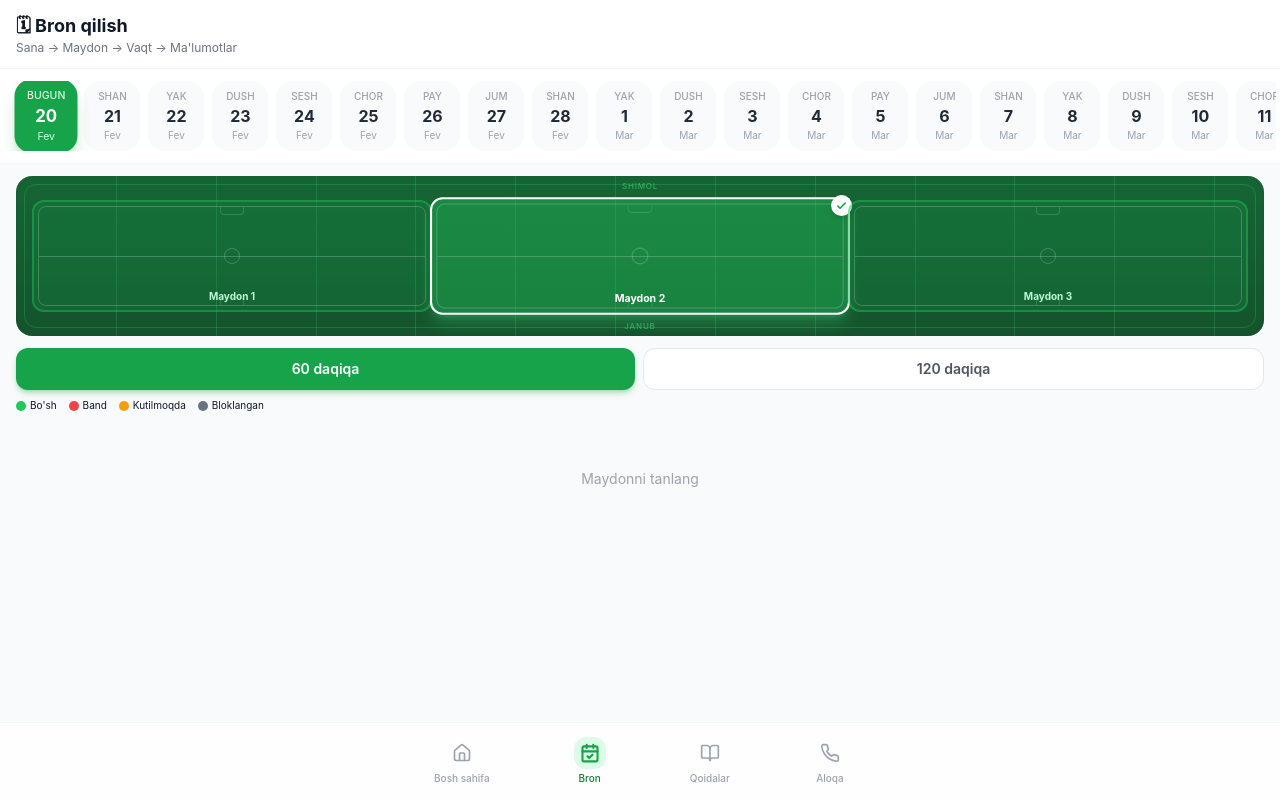
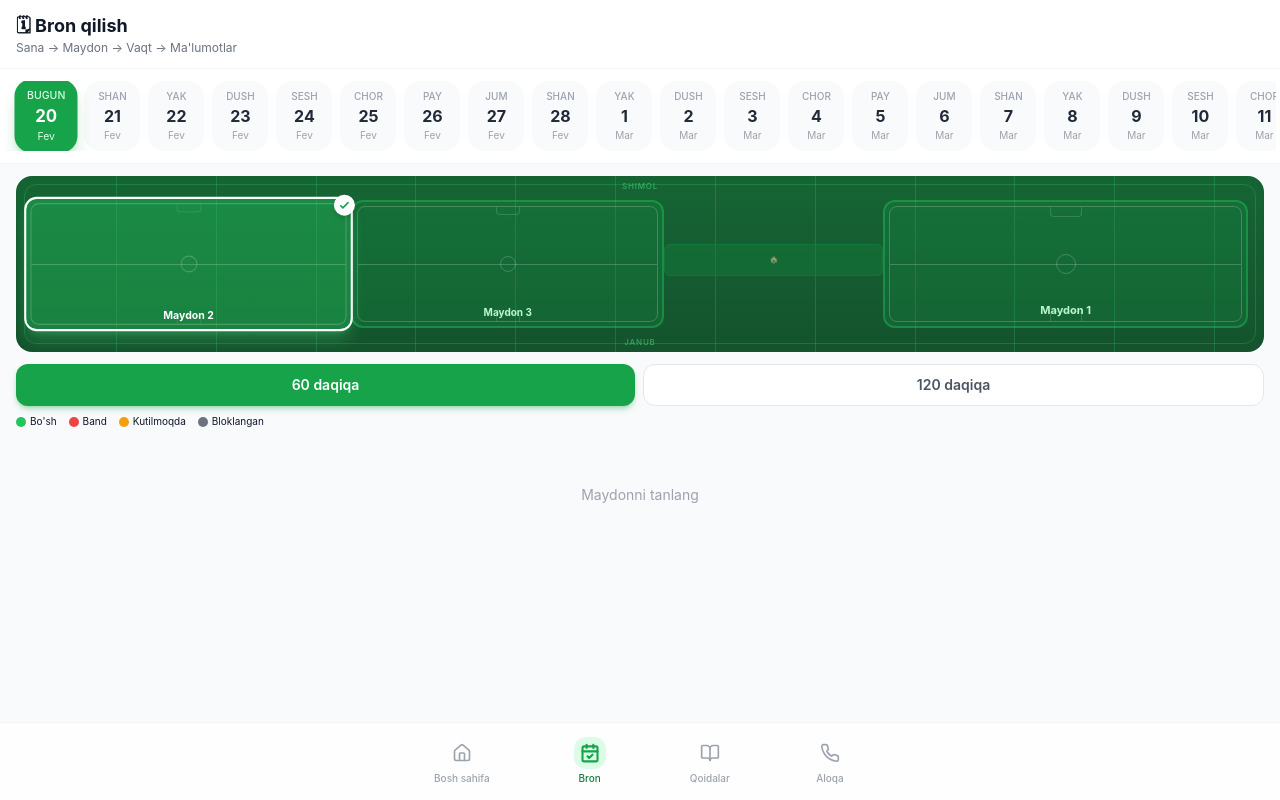
Before and after one commit to diyorbekaiuz-tech/sohil-polya-bot, a Next.js app: page /booking in a window 1280 px wide. Both pictures are taken after a click on the button "Maydon 2". Built offline with nearby package versions, Linux system fonts and the light colour scheme; no server answers; the database is empty.

Commit message:
Update field map layout to match real-world aerial view

```diff
--- a/src/components/FieldMap.tsx
+++ b/src/components/FieldMap.tsx
@@ -33,7 +33,7 @@ export default function FieldMap({
 
   return (
     <div
-      className={`relative w-full ${compact ? "h-32" : "h-40"} bg-gradient-to-b from-green-800 to-green-900 rounded-2xl overflow-hidden shadow-inner`}
+      className={`relative w-full ${compact ? "h-36" : "h-44"} bg-gradient-to-b from-green-800 to-green-900 rounded-2xl overflow-hidden shadow-inner`}
     >
       {/* Background pattern - grass effect */}
       <div className="absolute inset-0 opacity-20">
@@ -49,67 +49,98 @@ export default function FieldMap({
       {/* Facility boundary */}
       <div className="absolute inset-2 border border-green-500/30 rounded-xl" />
 
-      {/* 3 Fields */}
-      <div className="absolute inset-0 flex items-center justify-center gap-2 px-4 py-3">
-        {defaultFields.map((field, idx) => {
+      {/* Fields layout: [Maydon 2 | Maydon 3] --- gap --- [Maydon 1] */}
+      <div className="absolute inset-0 flex items-center px-4 py-3 gap-0">
+
+        {/* Left group: Maydon 2 & Maydon 3 */}
+        <div className={`flex gap-1.5 ${compact ? "h-24" : "h-32"}`} style={{ flex: '0 0 52%' }}>
+          {defaultFields.slice(1, 3).map((field) => {
             const isSelected = selectedField === field.id;
             return (
               <button
                 key={field.id}
                 onClick={() => onSelectField(field.id)}
                 className={`
-                relative flex-1 rounded-xl border-2 transition-all duration-200 press-effect
-                ${compact ? "h-20" : "h-28"}
+                  relative flex-1 rounded-xl border-2 transition-all duration-200 press-effect h-full
                   ${
                     isSelected
-                    ? "border-white bg-green-500/40 shadow-lg shadow-green-400/30 scale-105"
+                      ? "border-white bg-green-500/40 shadow-lg shadow-green-400/30 scale-105 z-10"
                       : "border-green-500/40 bg-green-600/20 hover:bg-green-500/30 hover:border-green-400/60"
                   }
                 `}
               >
                 {/* Field lines */}
                 <div className="absolute inset-1 border border-white/20 rounded-lg">
-                {/* Center line */}
                   <div className="absolute top-1/2 left-0 right-0 h-px bg-white/20" />
-                {/* Center circle */}
                   <div className="absolute top-1/2 left-1/2 -translate-x-1/2 -translate-y-1/2 w-4 h-4 border border-white/20 rounded-full" />
-                {/* Goal areas */}
                   <div className="absolute top-0 left-1/2 -translate-x-1/2 w-6 h-2 border-b border-l border-r border-white/15 rounded-b" />
                   <div className="absolute bottom-0 left-1/2 -translate-x-1/2 w-6 h-2 border-t border-l border-r border-white/15 rounded-t" />
                 </div>
 
-              {/* Field label */}
-              <div
-                className={`absolute bottom-1 left-0 right-0 text-center ${
-                  isSelected ? "text-white" : "text-green-200"
-                }`}
-              >
-                <span className={`font-bold ${compact ? "text-[9px]" : "text-[10px]"}`}>
-                  {field.name}
-                </span>
+                <div className={`absolute bottom-1 left-0 right-0 text-center ${isSelected ? "text-white" : "text-green-200"}`}>
+                  <span className={`font-bold ${compact ? "text-[9px]" : "text-[10px]"}`}>{field.name}</span>
                 </div>
 
-              {/* Selected indicator */}
                 {isSelected && (
-                <div className="absolute -top-1 -right-1 w-5 h-5 bg-white rounded-full flex items-center justify-center shadow-md">
-                  <svg
-                    className="w-3 h-3 text-green-600"
-                    fill="none"
-                    viewBox="0 0 24 24"
-                    stroke="currentColor"
-                    strokeWidth={3}
-                  >
-                    <path
-                      strokeLinecap="round"
-                      strokeLinejoin="round"
-                      d="M5 13l4 4L19 7"
-                    />
+                  <div className="absolute -top-1 -right-1 w-5 h-5 bg-white rounded-full flex items-center justify-center shadow-md z-20">
+                    <svg className="w-3 h-3 text-green-600" fill="none" viewBox="0 0 24 24" stroke="currentColor" strokeWidth={3}>
+                      <path strokeLinecap="round" strokeLinejoin="round" d="M5 13l4 4L19 7" />
                     </svg>
                   </div>
                 )}
               </button>
             );
           })}
+        </div>
+
+        {/* Gap area (building/path between fields) */}
+        <div className="flex-1 flex items-end justify-center pb-2" style={{ minWidth: '14%' }}>
+          <div className={`w-full ${compact ? "h-6" : "h-8"} bg-green-700/40 rounded-md border border-green-600/20 flex items-center justify-center`}>
+            <span className="text-[7px] text-green-400/50 font-medium">🏠</span>
+          </div>
+        </div>
+
+        {/* Right side: Maydon 1 */}
+        <div className={`${compact ? "h-24" : "h-32"}`} style={{ flex: '0 0 30%' }}>
+          {defaultFields.slice(0, 1).map((field) => {
+            const isSelected = selectedField === field.id;
+            return (
+              <button
+                key={field.id}
+                onClick={() => onSelectField(field.id)}
+                className={`
+                  relative w-full h-full rounded-xl border-2 transition-all duration-200 press-effect
+                  ${
+                    isSelected
+                      ? "border-white bg-green-500/40 shadow-lg shadow-green-400/30 scale-105 z-10"
+                      : "border-green-500/40 bg-green-600/20 hover:bg-green-500/30 hover:border-green-400/60"
+                  }
+                `}
+              >
+                {/* Field lines */}
+                <div className="absolute inset-1 border border-white/20 rounded-lg">
+                  <div className="absolute top-1/2 left-0 right-0 h-px bg-white/20" />
+                  <div className="absolute top-1/2 left-1/2 -translate-x-1/2 -translate-y-1/2 w-5 h-5 border border-white/20 rounded-full" />
+                  <div className="absolute top-0 left-1/2 -translate-x-1/2 w-8 h-2.5 border-b border-l border-r border-white/15 rounded-b" />
+                  <div className="absolute bottom-0 left-1/2 -translate-x-1/2 w-8 h-2.5 border-t border-l border-r border-white/15 rounded-t" />
+                </div>
+
+                <div className={`absolute bottom-1.5 left-0 right-0 text-center ${isSelected ? "text-white" : "text-green-200"}`}>
+                  <span className={`font-bold ${compact ? "text-[9px]" : "text-[11px]"}`}>{field.name}</span>
+                </div>
+
+                {isSelected && (
+                  <div className="absolute -top-1 -right-1 w-5 h-5 bg-white rounded-full flex items-center justify-center shadow-md z-20">
+                    <svg className="w-3 h-3 text-green-600" fill="none" viewBox="0 0 24 24" stroke="currentColor" strokeWidth={3}>
+                      <path strokeLinecap="round" strokeLinejoin="round" d="M5 13l4 4L19 7" />
+                    </svg>
+                  </div>
+                )}
+              </button>
+            );
+          })}
+        </div>
+
       </div>
 
       {/* Direction labels */}
```
Lines whose indentation alone changed are shown as unchanged.
